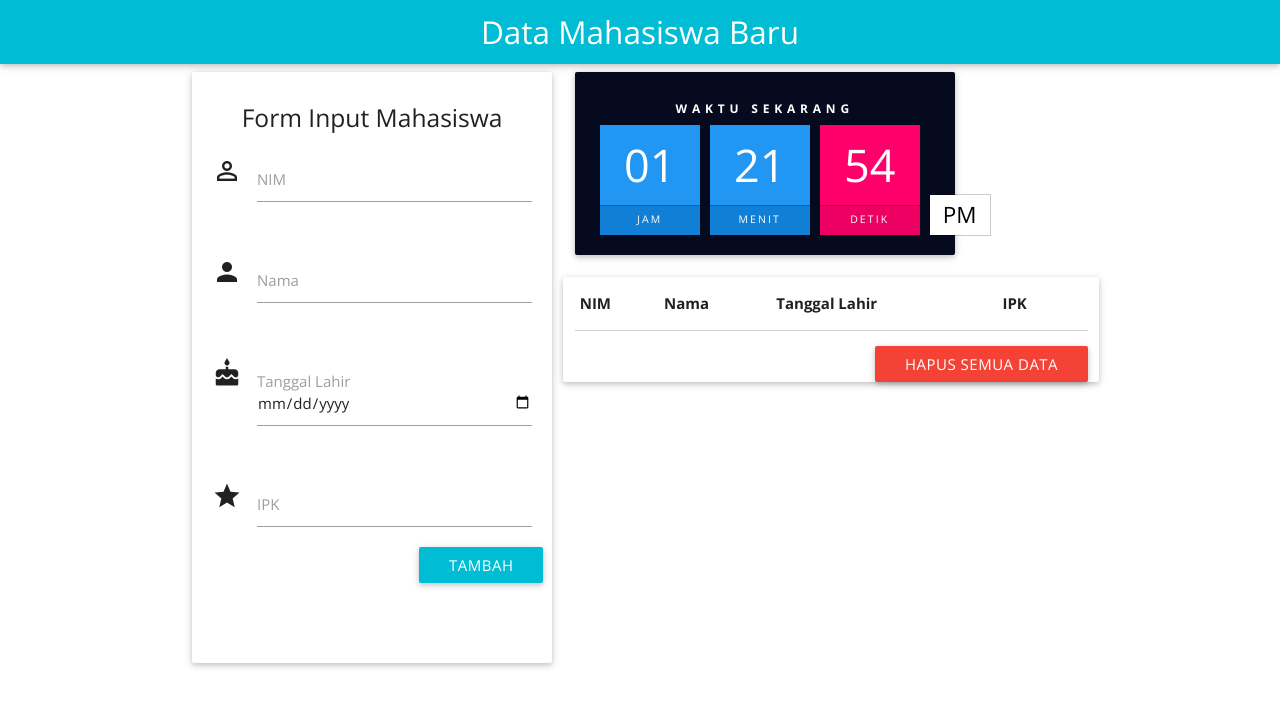
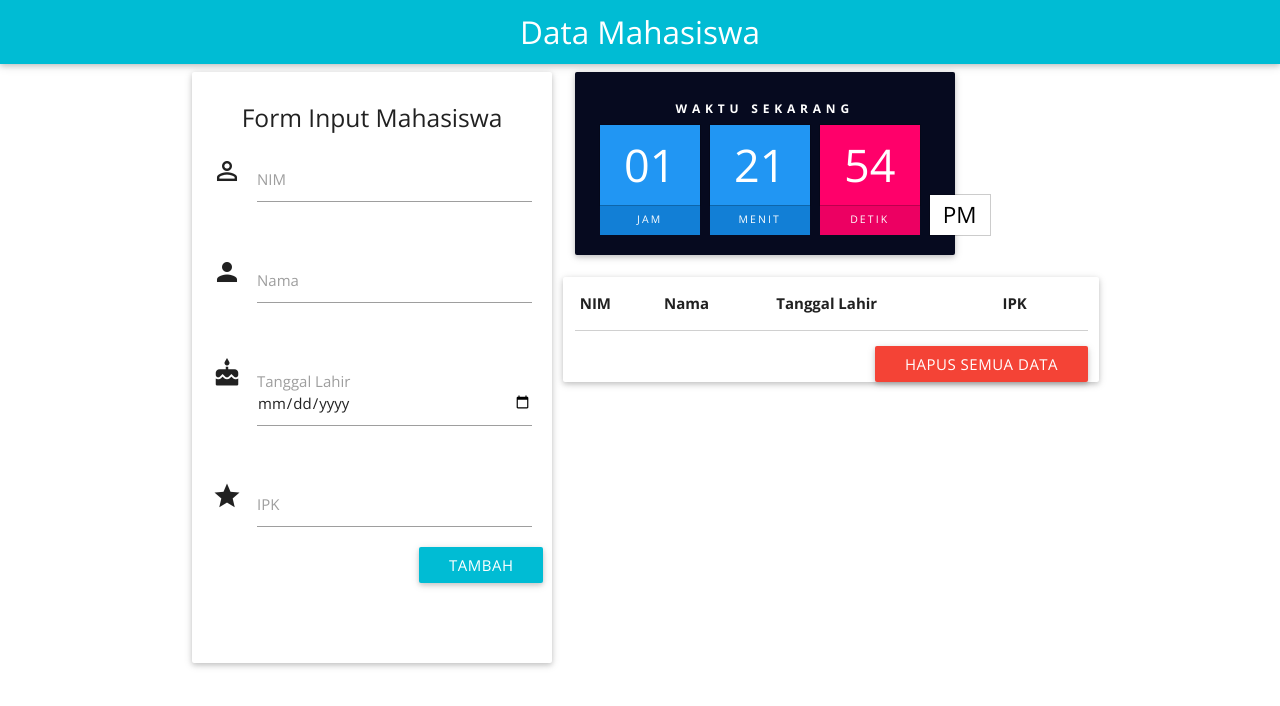
Before and after one commit to yingtze/kelompok7-indexeddb, a plain HTML site: page index.html in a window 1280 px wide. Drawn offline with nearby package versions, Linux system fonts and the light colour scheme.

Commit message:
Update index.html

```diff
--- a/index.html
+++ b/index.html
@@ -33,7 +33,7 @@ input[type=button] {
 <body>
 <nav class="cyan">
   <div class="nav-wrapper">
-    <a href="#" class="brand-logo center">Data Mahasiswa Baru</a>
+    <a href="#" class="brand-logo center">Data Mahasiswa</a>
   </div>
 </nav>
 <div class="container">
```
